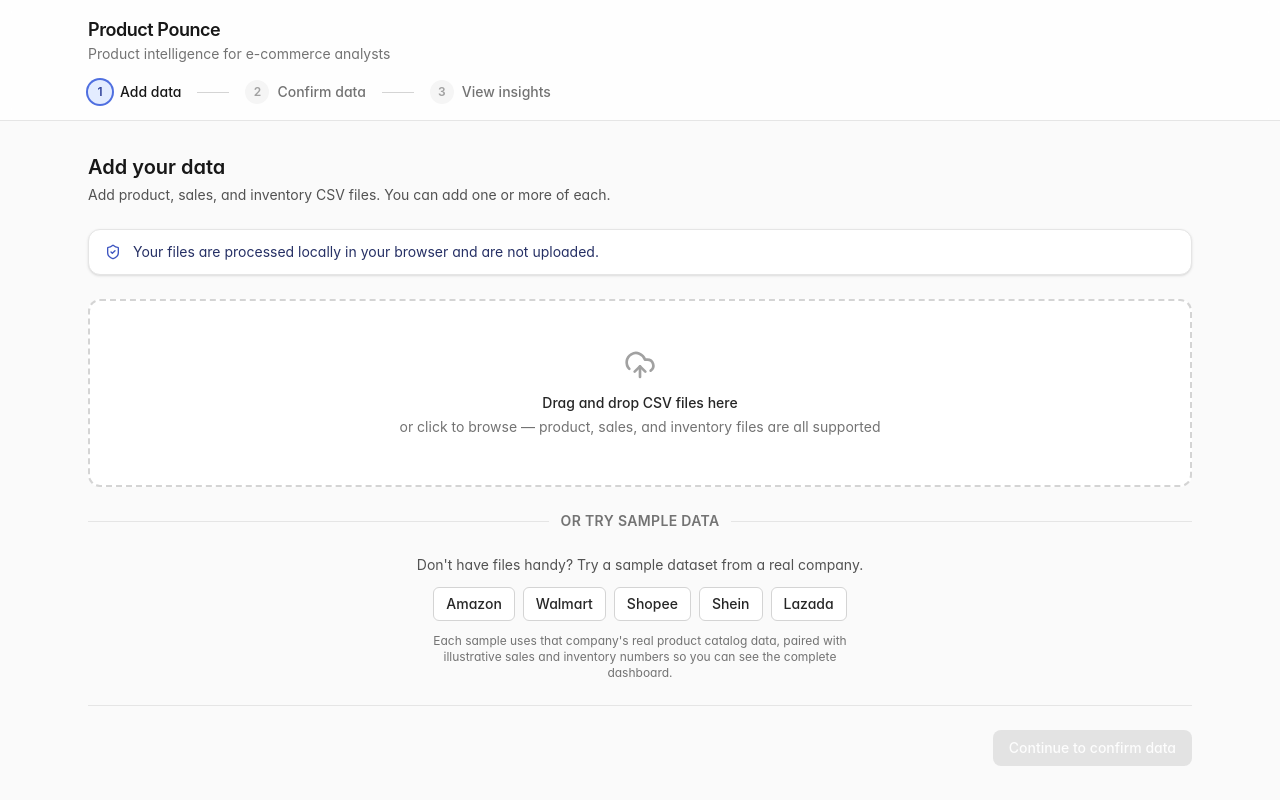
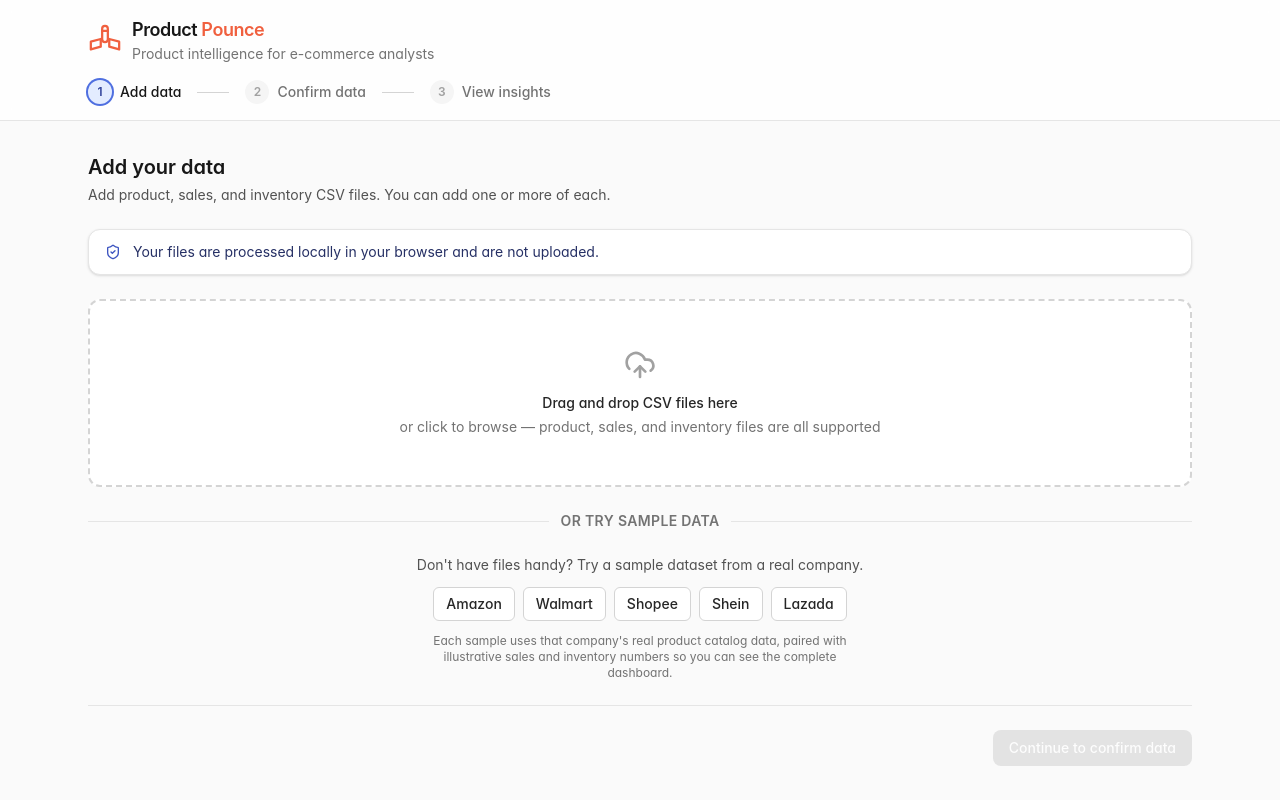
Before and after one commit to JianTing-Li/product-data-insights, a React (Vite) app: page / in a window 1280 px wide. Built offline with nearby package versions, Linux system fonts and the light colour scheme.

Commit message:
add app logo and make app name more standout

```diff
--- a/src/components/layout/AppShell.tsx
+++ b/src/components/layout/AppShell.tsx
@@ -22,13 +22,32 @@ export function AppShell({ children }: { children: ReactNode }) {
       <header className="border-b border-neutral-200 bg-white/80 backdrop-blur dark:border-neutral-800 dark:bg-neutral-950/80">
         <div className="mx-auto flex max-w-6xl flex-col gap-4 px-4 py-4 sm:px-6">
           <div className="flex flex-wrap items-center justify-between gap-4">
+            <div className="flex items-center gap-2.5">
+              <svg
+                viewBox="0 0 24 24"
+                fill="none"
+                stroke="currentColor"
+                strokeWidth={1.6}
+                strokeLinecap="round"
+                strokeLinejoin="round"
+                className="h-[34px] w-[34px] shrink-0 text-coral-500 dark:text-coral-400"
+                aria-hidden="true"
+              >
+                {/* torn sheet of paper, split around the fist */}
+                <path d="M2 13.2 9 11.3v5.4L2 18.6z" />
+                <path d="M22 13.2 15 11.3v5.4l7 1.9z" />
+                {/* fist + forearm punching up through the tear */}
+                <rect x="10" y="2" width="4" height="11.5" rx="2" />
+                <line x1="10" y1="5.6" x2="14" y2="5.6" />
+              </svg>
               <div>
                 <h1 className="text-lg font-semibold tracking-tight text-neutral-900 dark:text-neutral-50">
-                Product Pounce
+                  Product <span className="text-coral-500 dark:text-coral-400">Pounce</span>
                 </h1>
                 <p className="text-sm text-neutral-500 dark:text-neutral-400">
                   Product intelligence for e-commerce analysts
                 </p>
+              </div>
             </div>
             {hasProgress && (
               <Button variant="secondary" size="sm" onClick={() => setConfirmOpen(true)}>
--- a/src/index.css
+++ b/src/index.css
@@ -25,6 +25,10 @@
   --color-danger-50: #fdf2f2;
   --color-danger-500: #c94141;
   --color-danger-600: #a83333;
+
+  --color-coral-400: #ff8a72;
+  --color-coral-500: #f0603f;
+  --color-coral-600: #d6472a;
 
   --animate-fade-in: fade-in 200ms ease-out;
 
```
Lines whose indentation alone changed are shown as unchanged.
